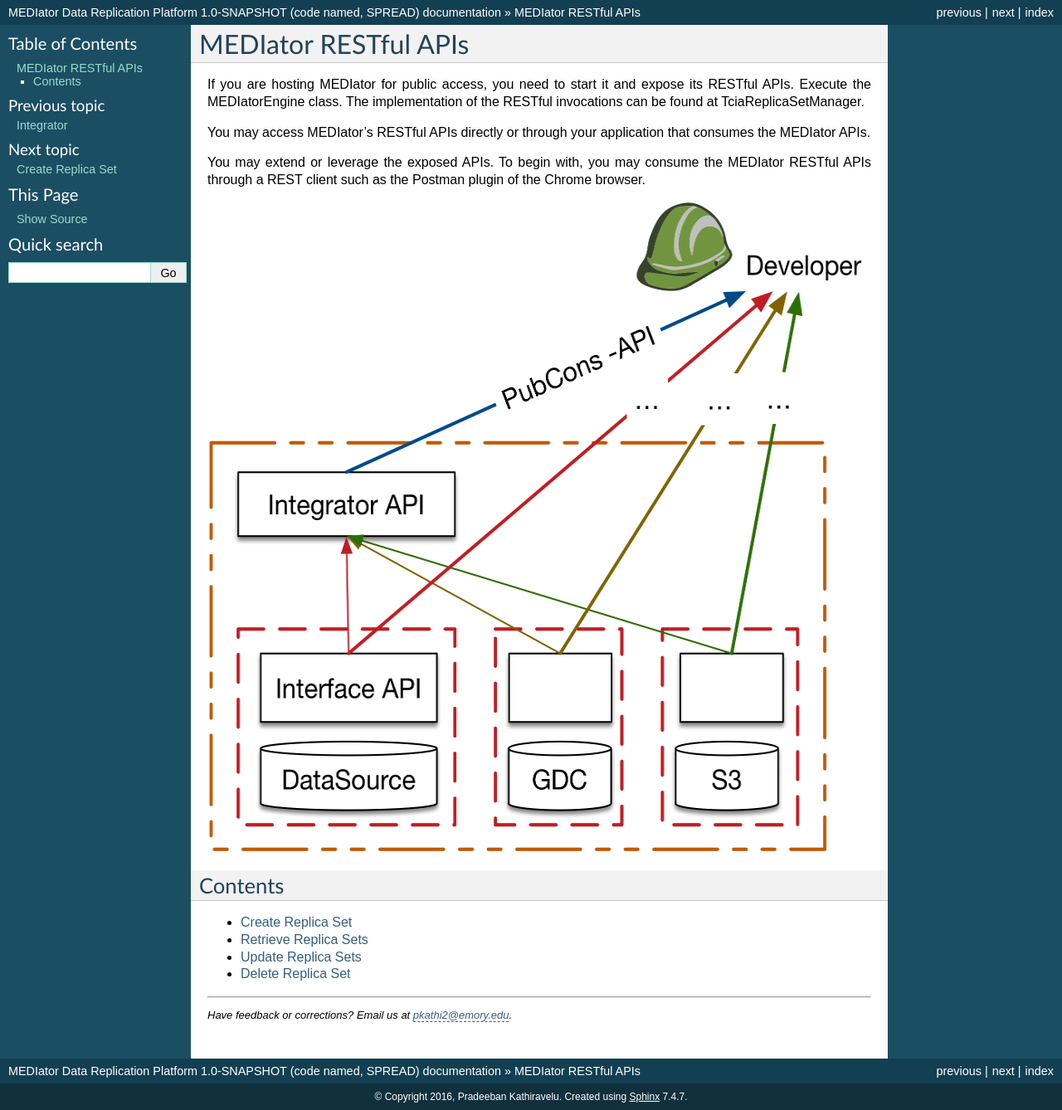
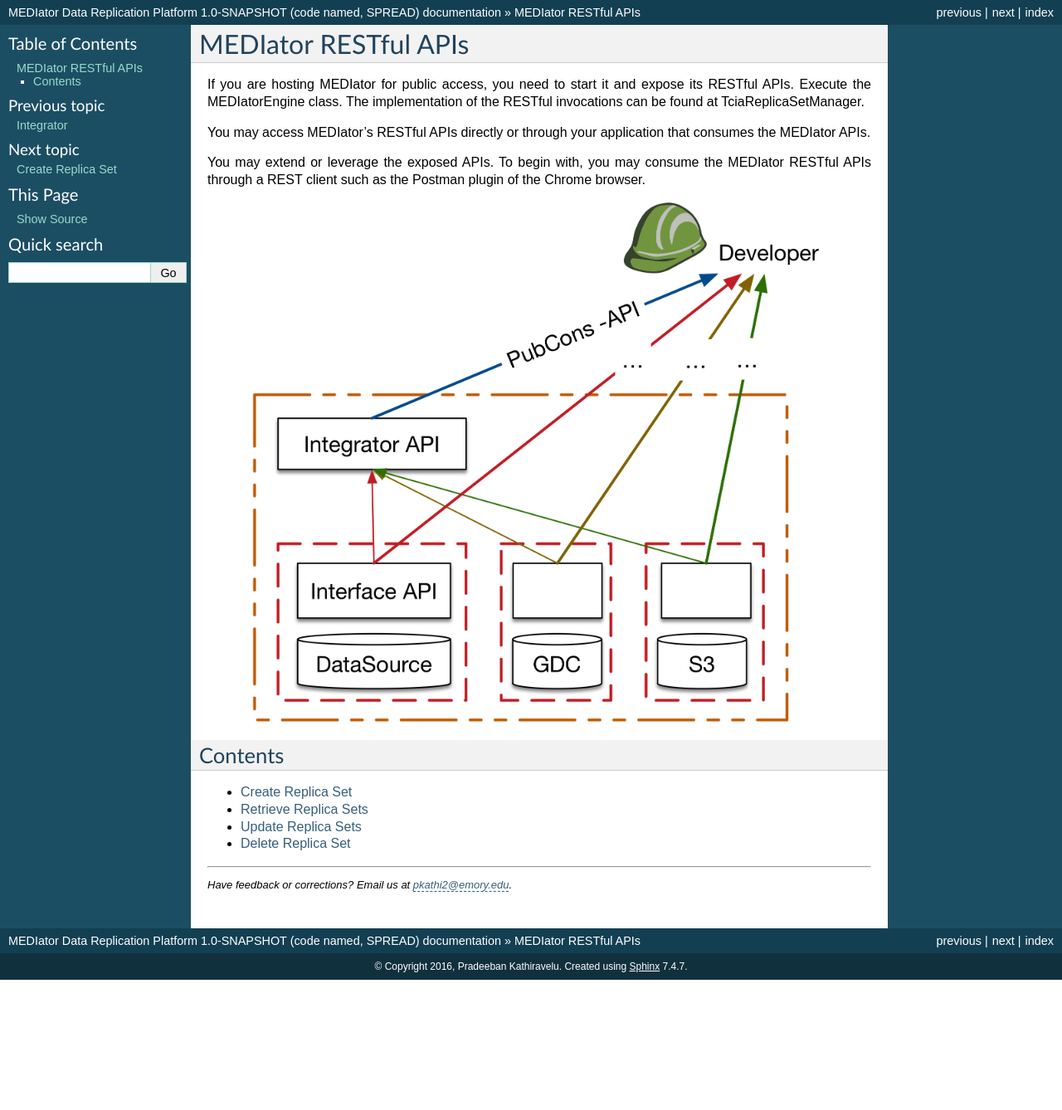
Before and after one commit to pradeeban/mediator, a Sphinx documentation site: the page built from docs/source/sections/MEDIator-REST-API.rst, in a window 1280 px wide and 1338 px high. Shown: the whole window at 83% size. Built offline with Sphinx 7.4.7, drawn with Linux system fonts in a browser that asks for light colours; pages that are not in the unit, such as notebooks, are missing from menus.

Commit message:
Make the outline fit the screen.

```diff
--- a/docs/source/sections/MEDIator-REST-API.rst
+++ b/docs/source/sections/MEDIator-REST-API.rst
@@ -13,7 +13,7 @@ client such as the Postman plugin of the Chrome browser.
 
 
 .. image:: outline.png
-   :scale: 50
+   :scale: 40
    :align: center
 
 
```
